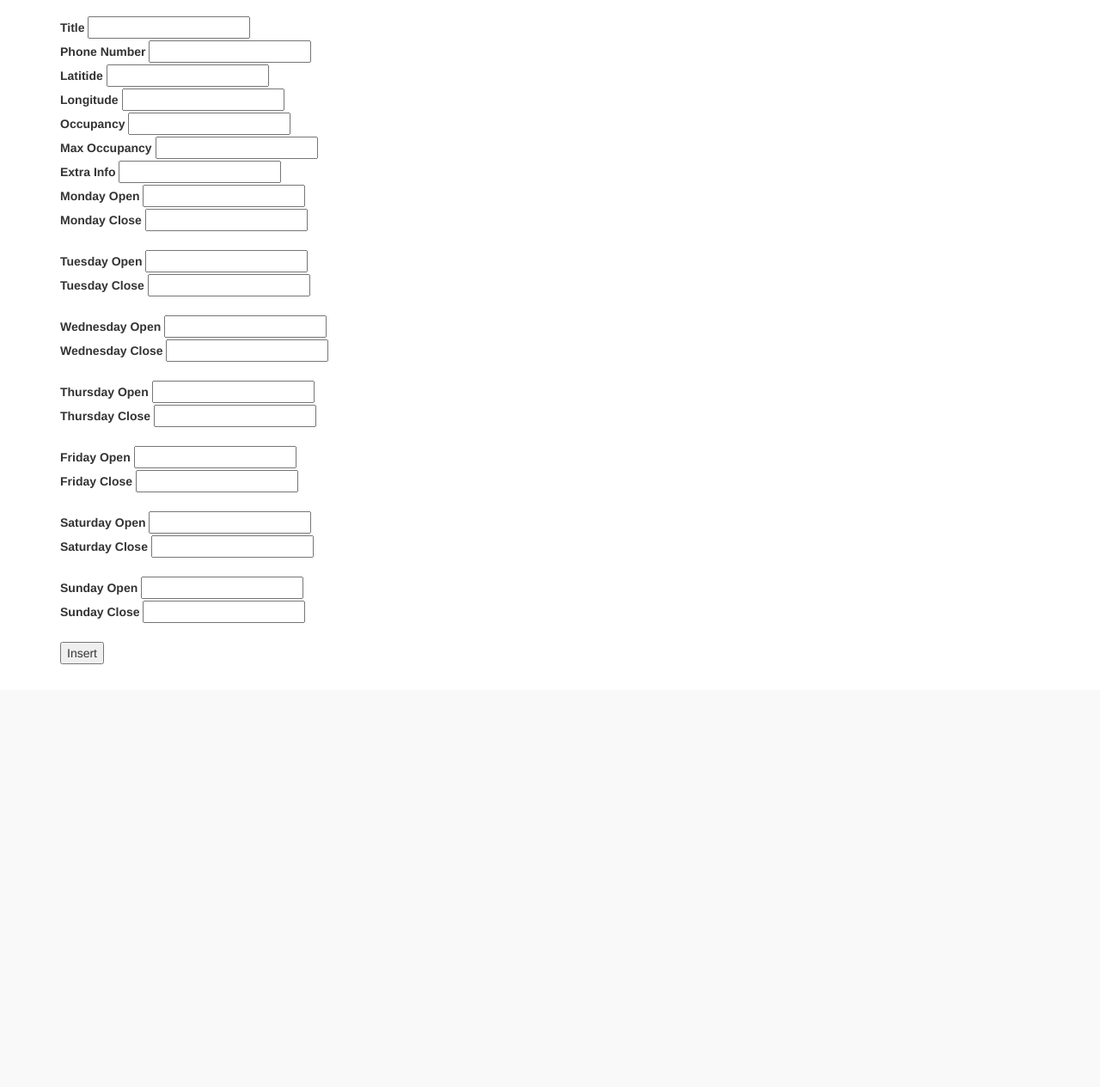
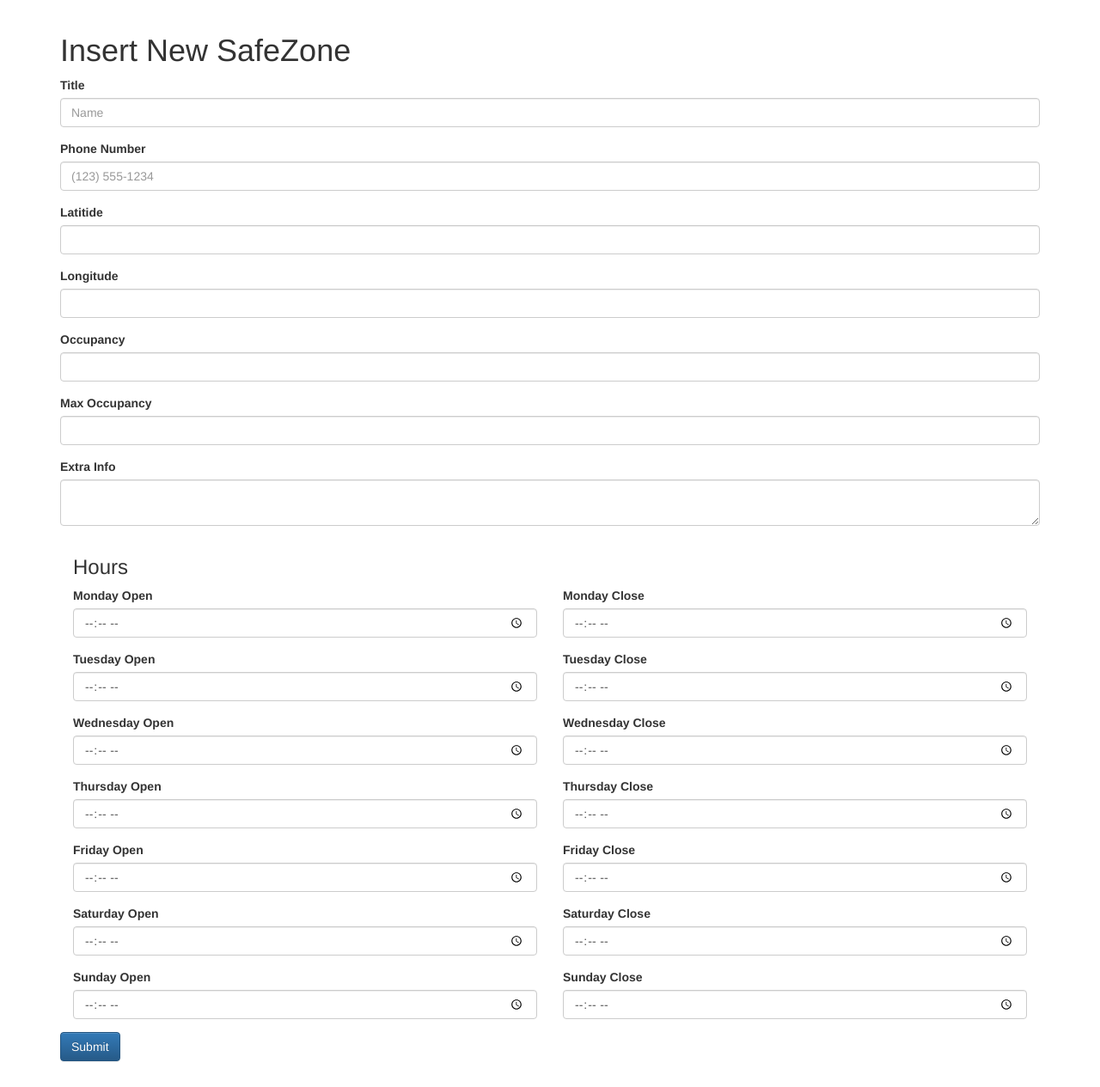
Before and after one commit to coreyja/TornadoSafeZoneBackend, a Python web app: template templates/SafeZones/insert.jinja2 in a window 1280 px wide. Shown: the part 51-1316 px from the top of the page at 86% size. Before the commit the page ends 824 px from the top, so only its background shows below. Run offline with Jinja, Linux system fonts and the light colour scheme; the template is opened without the code that fills it, so the values that code supplies are empty; some libraries are stand-ins or nearby versions.

Commit message:
Got insert working

```diff
--- a/static/js/insert.js
+++ b/static/js/insert.js
@@ -8,18 +8,29 @@ jQuery(function ($) {
         var formToJson = function (form) {
             var data  = {};
 
-            $(form).find('input[type="text"]').each(function () {
+            $(form).find('input').each(function () {
 
-                var name = $(this).attr('name')
+                var name = $(this).attr('name');
+                var type = $(this).attr('type');
+                var val = $(this).val();
 
-                if ($(this).parent('[name]').length === 0){
-                    data[name] = $(this).val()
-                } else {
-                   var parentName = $(this).parent().attr('name')
-                    if (!(parentName in data)) {
-                        data[parentName] = {};
+                var jsonParent = $(this).attr('data-json-parent');
+
+                // If val doesn't exist then don't add anything to the json
+                if (val){
+                    // If it is a time type add the seconds thing to the end of val
+                    if (type === 'time') {
+                        val += ':00.0';
                     }
-                    data[parentName][name] = $(this).val()
+
+                    if (jsonParent){
+                        if (!(jsonParent in data)) {
+                            data[jsonParent] = {};
+                        }
+                        data[jsonParent][name] = $(this).val()
+                    } else {
+                        data[name] = $(this).val()
+                    }
                 }
 
             });
@@ -28,6 +39,13 @@ jQuery(function ($) {
         }
 
         var form = $('#insert-form');
+
+        var json = formToJson(form);
+
+        if (!json) {
+            console.log('tst');
+            return false;
+        }
 
         $.ajax({
             type: 'POST',
@@ -41,6 +59,8 @@ jQuery(function ($) {
             }
         });
 
+        console.log(formToJson(form));
+
         event.preventDefault();
         return false;
     });
--- a/templates/SafeZones/insert.jinja2
+++ b/templates/SafeZones/insert.jinja2
@@ -2,70 +2,134 @@
 
 {% block content %}
 
-    <form action="/_ah/api/safezones/v1/safezone/insert" method="post" id="insert-form">
+    <h1>Insert New SafeZone</h1>
 
-        <label for="title">Title</label>
-        <input type="text" name="title"><br>
+    <form action="/_ah/api/safezones/v1/safezone/insert" method="post" role="form" id="insert-form">
 
-        <label for="phone">Phone Number</label>
-        <input type="text" name="phone"><br>
-
-        <div name="location">
-            <label for="lat">Latitide</label>
-            <input type="text" name="lat"><br>
-
-            <label for="lon">Longitude</label>
-            <input type="text" name="lon"><br>
+        <div class="form-group">
+            <label for="title">Title</label>
+            <input type="text" name="title" placeholder="Name" class="form-control">
         </div>
 
-        <label for="occupancy">Occupancy</label>
-        <input type="text" name="occupancy"><br>
-
-        <label for="max_occupancy">Max Occupancy</label>
-        <input type="text" name="max_occupancy"><br>
-
-        <label for="extra_info">Extra Info</label>
-        <input type="text" name="extra_info"><br>
-
-        <div name="hours">
-            <label for="monOpen">Monday Open</label>
-            <input type="text" name="monOpen"><br>
-            <label for="monClose">Monday Close</label>
-            <input type="text" name="monClose"><br><br>
-
-            <label for="tueOpen">Tuesday Open</label>
-            <input type="text" name="tueOpen"><br>
-            <label for="tueClose">Tuesday Close</label>
-            <input type="text" name="tueClose"><br><br>
-
-            <label for="wedOpen">Wednesday Open</label>
-            <input type="text" name="wedOpen"><br>
-            <label for="wedClose">Wednesday Close</label>
-            <input type="text" name="wedClose"><br><br>
-
-            <label for="thursOpen">Thursday Open</label>
-            <input type="text" name="thursOpen"><br>
-            <label for="thursClose">Thursday Close</label>
-            <input type="text" name="thursClose"><br><br>
-
-            <label for="friOpen">Friday Open</label>
-            <input type="text" name="friOpen"><br>
-            <label for="friClose">Friday Close</label>
-            <input type="text" name="friClose"><br><br>
-
-            <label for="satOpen">Saturday Open</label>
-            <input type="text" name="satOpen"><br>
-            <label for="satClose">Saturday Close</label>
-            <input type="text" name="satClose"><br><br>
-
-            <label for="sunOpen">Sunday Open</label>
-            <input type="text" name="sunOpen"><br>
-            <label for="sunClose">Sunday Close</label>
-            <input type="text" name="sunClose"><br><br>
+        <div class="form-group">
+            <label for="phone">Phone Number</label>
+            <input type="phone" name="phone" class="form-control" placeholder="(123) 555-1234">
         </div>
 
+        <div class="form-group">
+            <label for="lat">Latitide</label>
+            <input type="text" name="lat" class="form-control" data-json-parent="location">
+        </div>
 
-        <input type="button" id="submit-button" value="Insert">
+        <div class="form-group">
+            <label for="lon">Longitude</label>
+            <input type="text" name="lon" class="form-control" data-json-parent="location">
+        </div>
+
+        <div class="form-group">
+            <label for="occupancy">Occupancy</label>
+            <input type="text" name="occupancy" class="form-control">
+        </div>
+
+        <div class="form-group">
+            <label for="max_occupancy">Max Occupancy</label>
+            <input type="text" name="max_occupancy" class="form-control">
+        </div>
+
+        <div class="form-group">
+            <label for="extra_info">Extra Info</label>
+            <textarea name="extra_info"class="form-control" ></textarea>
+        </div>
+
+        <div class="container-fluid">
+            <h3>Hours</h3>
+
+            <div class="form-group row">
+                <div class="col-md-6">
+                    <label for="monOpen">Monday Open</label>
+                    <input type="time" name="monOpen" class="form-control" data-json-parent="hours">
+                </div>
+
+                <div class="col-md-6">
+                    <label for="monClose">Monday Close</label>
+                    <input type="time" name="monClose" class="form-control" data-json-parent="hours">
+                </div>
+            </div>
+
+            <div class="form-group row">
+                <div class="col-md-6">
+                    <label for="tueOpen">Tuesday Open</label>
+                    <input type="time" name="tueOpen" class="form-control" data-json-parent="hours">
+                </div>
+
+                <div class="col-md-6">
+                    <label for="tueClose">Tuesday Close</label>
+                    <input type="time" name="tueClose" class="form-control" data-json-parent="hours">
+                </div>
+            </div>
+
+            <div class="form-group row">
+                <div class="col-md-6">
+                    <label for="wedOpen">Wednesday Open</label>
+                    <input type="time" name="wedOpen" class="form-control" data-json-parent="hours">
+                </div>
+
+                <div class="col-md-6">
+                    <label for="wedClose">Wednesday Close</label>
+                    <input type="time" name="wedClose" class="form-control" data-json-parent="hours">
+                </div>
+            </div>
+
+            <div class="form-group row">
+                <div class="col-md-6">
+                    <label for="thursOpen">Thursday Open</label>
+                    <input type="time" name="thursOpen" class="form-control" data-json-parent="hours">
+                </div>
+
+                <div class="col-md-6">
+                    <label for="thursClose">Thursday Close</label>
+                    <input type="time" name="thursClose" class="form-control" data-json-parent="hours">
+                </div>
+            </div>
+
+            <div class="form-group row">
+                <div class="col-md-6">
+                    <label for="friOpen">Friday Open</label>
+                    <input type="time" name="friOpen" class="form-control" data-json-parent="hours">
+                </div>
+
+                <div class="col-md-6">
+                    <label for="friClose">Friday Close</label>
+                    <input type="time" name="friClose" class="form-control" data-json-parent="hours">
+                </div>
+            </div>
+
+            <div class="form-group row">
+                <div class="col-md-6">
+                    <label for="satOpen">Saturday Open</label>
+                    <input type="time" name="satOpen" class="form-control" data-json-parent="hours">
+                </div>
+
+                <div class="col-md-6">
+                    <label for="satClose">Saturday Close</label>
+                    <input type="time" name="satClose" class="form-control" data-json-parent="hours">
+                </div>
+            </div>
+
+            <div class="form-group row">
+                <div class="col-md-6">
+                    <label for="sunOpen">Sunday Open</label>
+                    <input type="time" name="sunOpen" class="form-control" data-json-parent="hours">
+                </div>
+
+                <div class="col-md-6">
+                    <label for="sunClose">Sunday Close</label>
+                    <input type="time" name="sunClose" class="form-control" data-json-parent="hours">
+                </div>
+            </div>
+        </div>
+
+        <button type="button" id="submit-button" class="btn btn-primary">Submit</button>
     </form>
 
 {% endblock %}
```
